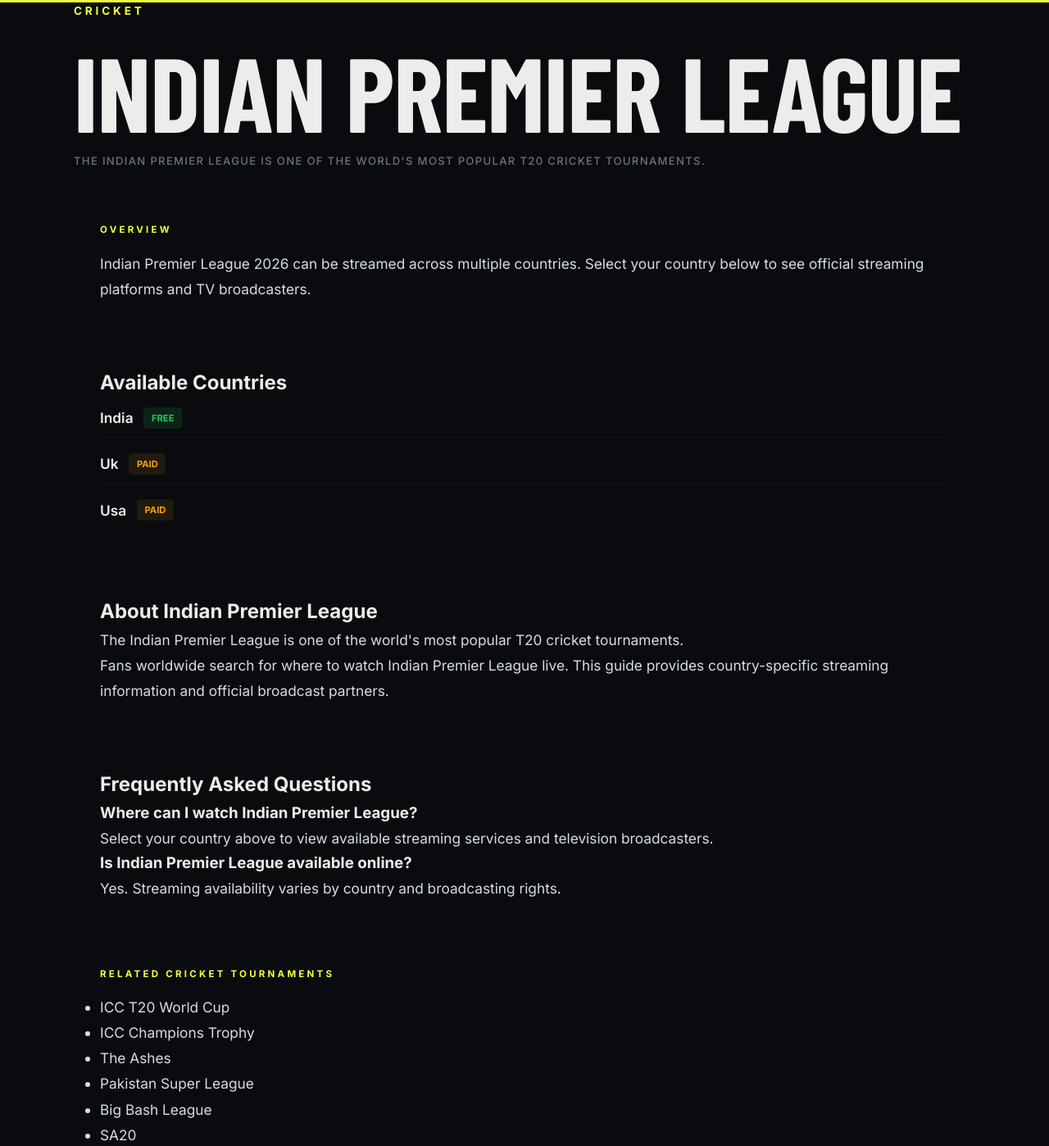
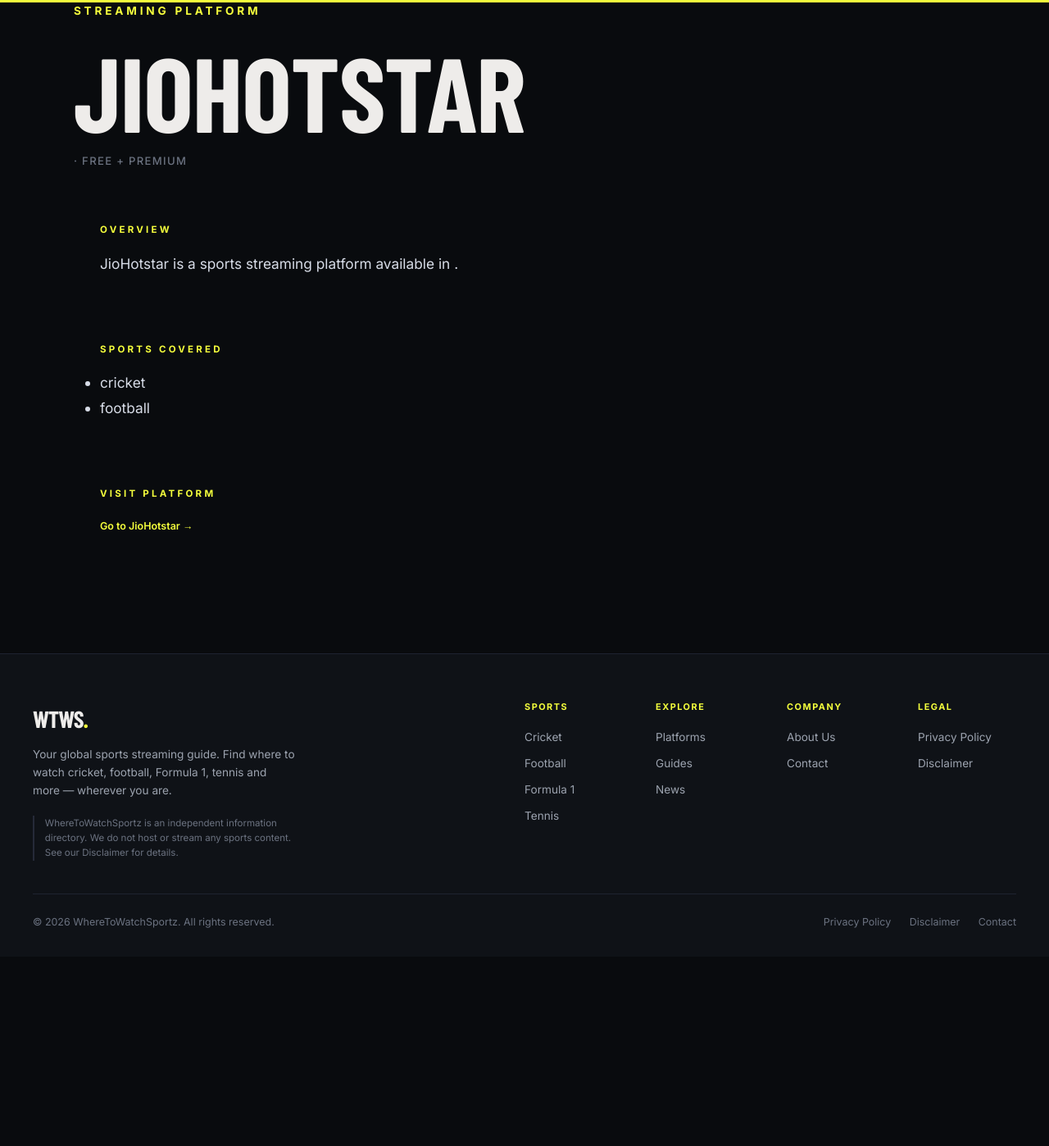
Before and after one commit to kbiswas326/wheretowatchsportz, an Eleventy site: page wtws/src/platform/platform.njk in a window 1280 px wide. Shown: the part 90-1488 px from the top of the page at 82% size. After the commit the page ends 1257 px from the top, so only its background shows below. Built offline with nearby package versions, Linux system fonts and the light colour scheme; Eleventy itself is replaced by a stand-in of ours; files that its build step writes are made by us from their sources; a web font is replaced by a local one.

Commit message:
Refactor platform.njk for sports streaming platform

```diff
--- a/wtws/src/platform/platform.njk
+++ b/wtws/src/platform/platform.njk
@@ -2,144 +2,53 @@
 layout: ../layouts/base.njk
 
 pagination:
-  data: tournaments
+  data: platforms
   size: 1
-  alias: tournament
+  alias: platform
 
-permalink: "sport/{{ tournament.sport }}/{{ tournament.id }}/index.html"
+permalink: "platform/{{ platform.id }}/index.html"
 
 eleventyComputed:
-  title: "Where to Watch {{ tournament.name }} {{ tournament.season }}"
-  description: "Watch {{ tournament.name }} live worldwide. Find streaming services, TV channels, pricing and country-specific broadcast information."
+  title: "{{ platform.name }} — Sports Streaming Guide"
+  description: "Find out which sports you can watch on {{ platform.name }}. Pricing, regions, and full sports coverage breakdown."
 ---
 
 <header class="sport-hero">
   <div class="sport-hero-inner">
-
-    <div class="hero-eyebrow">
-      {{ tournament.sport | upper }}
-    </div>
-
-    <h1 class="sport-hero-title">
-      {{ tournament.name }}
-    </h1>
-
-    <p class="sport-hero-sub">
-      {{ tournament.description }}
-    </p>
-
+    <div class="hero-eyebrow">Streaming Platform</div>
+    <h1 class="sport-hero-title">{{ platform.name }}</h1>
+    <p class="sport-hero-sub">{{ platform.region }} · {{ platform.price }}</p>
   </div>
 </header>
 
 <main class="sport-main">
 
   <section class="stream-section">
-
-<div class="section-label">
-Overview
-</div>
-
-<p>
-{{ tournament.name }} {{ tournament.season }} can be streamed across multiple countries.
-Select your country below to see official streaming platforms and TV broadcasters.
-</p>
-
+    <div class="section-label">Overview</div>
+    <p>{{ platform.name }} is a sports streaming platform available in {{ platform.region }}. {% if platform.free %}A free tier is available.{% endif %}</p>
   </section>
 
   <section class="stream-section">
-
-<h2>
-Available Countries
-</h2>
-
-<ul class="country-list">
-
-{% for countryCode, info in tournament.broadcasts %}
-
-{% set platformData = platformLookup[info.streaming] %}
-
-<li>
-  <a href="/sport/{{ tournament.sport }}/{{ tournament.id }}/{{ countryCode }}/">
-    {{ countryCode | capitalize }}
-  </a>
-  {% if platformData %}
-  <span class="stream-price {% if platformData.isFree %}free-tag{% else %}paid-tag{% endif %}">
-    {% if platformData.isFree %}FREE{% else %}PAID{% endif %}
-  </span>
-  {% endif %}
-</li>
-
+    <div class="section-label">Sports Covered</div>
+    <ul>
+      {% for sport in platform.sports %}
+      <li>{{ sport }}</li>
       {% endfor %}
-
     </ul>
-
   </section>
 
+  {% if platform.notes %}
   <section class="stream-section">
-
-<h2>
-About {{ tournament.name }}
-</h2>
-
-<p>
-{{ tournament.description }}
-</p>
-
-<p>
-Fans worldwide search for where to watch {{ tournament.name }} live.
-This guide provides country-specific streaming information and official broadcast partners.
-</p>
-
+    <div class="section-label">Notes</div>
+    <p>{{ platform.notes }}</p>
   </section>
+  {% endif %}
 
   <section class="stream-section">
-
-<h2>
-Frequently Asked Questions
-</h2>
-
-<h3>
-Where can I watch {{ tournament.name }}?
-</h3>
-
-<p>
-Select your country above to view available streaming services and television broadcasters.
-</p>
-
-<h3>
-Is {{ tournament.name }} available online?
-</h3>
-
-<p>
-Yes. Streaming availability varies by country and broadcasting rights.
-</p>
-
-</section>
-
-<section class="stream-section">
-
-<div class="section-label">
-Related {{ tournament.sport | capitalize }} Tournaments
-</div>
-
-<ul>
-
-{% for item in tournaments %}
-
-{% if item.sport == tournament.sport and item.id != tournament.id %}
-
-<li>
-<a href="/sport/{{ item.sport }}/{{ item.id }}/">
-{{ item.name }}
+    <div class="section-label">Visit Platform</div>
+    <a class="stream-cta" href="{{ platform.url }}" target="_blank" rel="noopener nofollow">
+      Go to {{ platform.name }} →
     </a>
-</li>
-
-{% endif %}
-
-{% endfor %}
-
-</ul>
-
   </section>
 
 </main>
```
Lines whose indentation alone changed are shown as unchanged.
